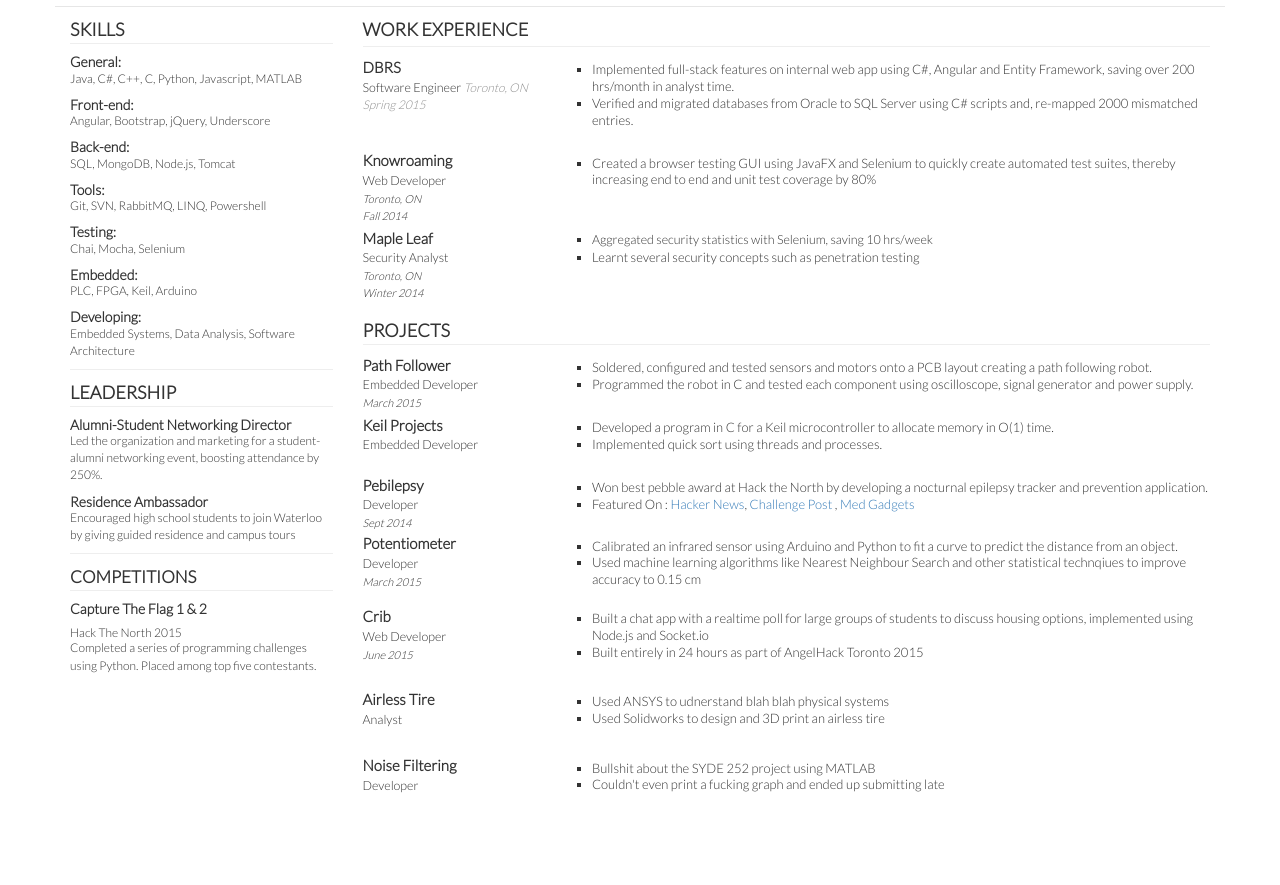
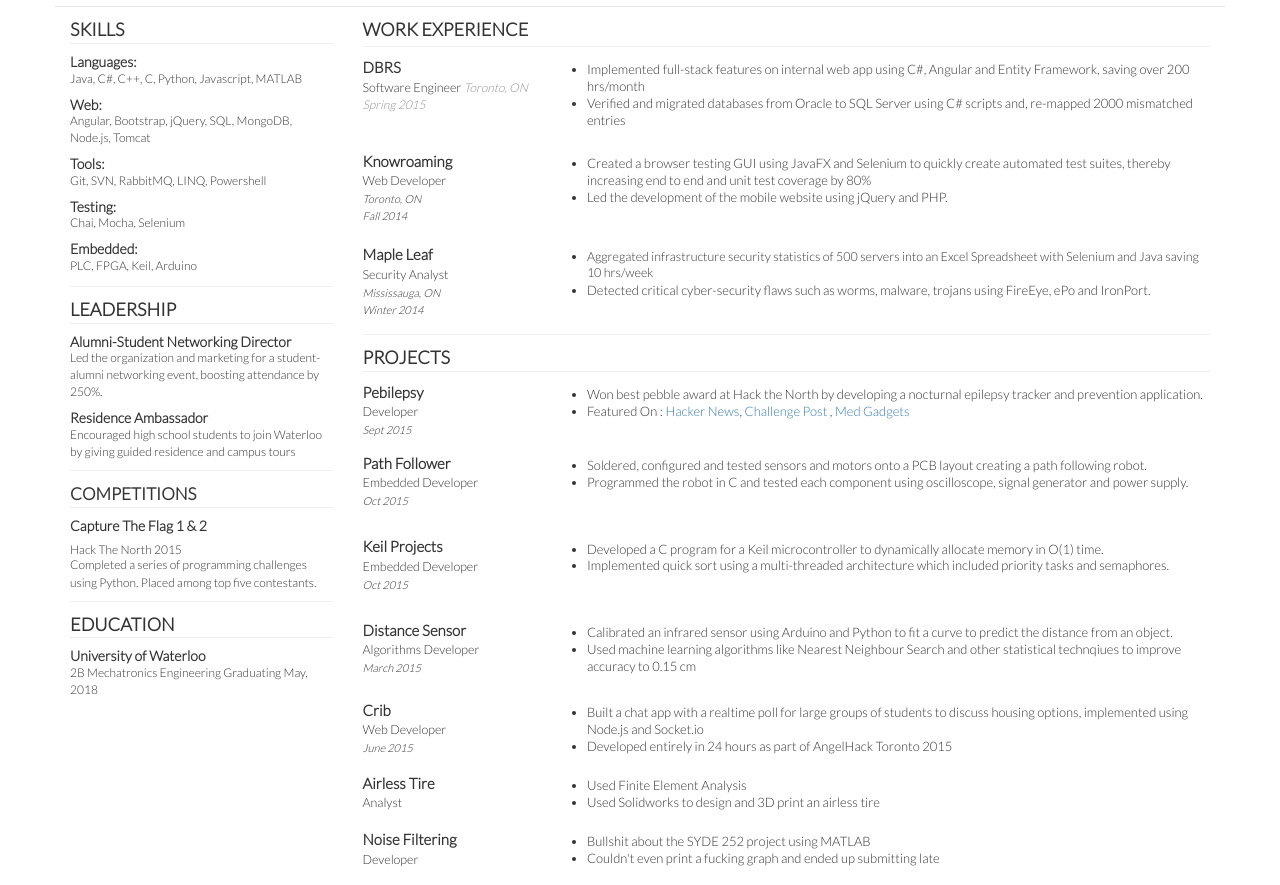
Before and after one commit to Spurrya/resume, a plain HTML site: page src/index.html in a window 1280 px wide. Shown: the part 55-940 px from the top of the page. Before the commit the page ends 867 px from the top, so only its background shows below. Drawn offline with Linux system fonts and the light colour scheme.

Commit message:
Fixed resume further

```diff
--- a/src/index.html
+++ b/src/index.html
@@ -53,8 +53,16 @@ h5{
   font-family: Raleway;
 }
 
+.work-exp .row{
+  height: 90px !important;
+}
+ .four-line{
+   height: 80px !important;
 
-
+ }
+ .three-line{
+   height: 50px !important;
+ }
 
 .heading2{
   font-size: 18px;
@@ -139,8 +147,8 @@ li
 
 li
 {
-  margin-left: -30px;
-  list-style-type:square;
+  margin-left: -35px;
+  list-style-type:disc;
 }
 
 hr{
@@ -184,14 +192,12 @@ hr{
         <div class="row">
             <div class="col-sm-3 col-xs-3">
             <div class="heading heading2" >SKILLS</div><hr>
-            <div class="skills">
-              <p><h5><b>General:</b></h5> Java, C#, C++, C, Python, Javascript, MATLAB</p>
-              <p><h5><b>Front-end:</b></h5> Angular, Bootstrap, jQuery, Underscore</p>
-              <p><h5><b>Back-end:</b></h5> SQL, MongoDB, Node.js, Tomcat</p>
+            <div class="skills" style="padding-bottom:2px">
+              <p><h5><b>Languages:</b></h5> Java, C#, C++, C, Python, Javascript, MATLAB</p>
+              <p><h5><b>Web:</b></h5> Angular, Bootstrap, jQuery, SQL, MongoDB, Node.js, Tomcat</p>
               <p><h5><b>Tools:</b></h5> Git, SVN, RabbitMQ, LINQ, Powershell </p>
               <p><h5><b>Testing:</b></h5> Chai, Mocha, Selenium</p>
               <p><h5><b>Embedded:</b></h5>PLC, FPGA, Keil, Arduino</p>
-             <p><h5><b>Developing:</b></h5>Embedded Systems, Data Analysis, Software Architecture</p>
             </div>
             <hr>
             <div class="heading heading2">
@@ -208,27 +214,36 @@ hr{
             <p><h5><b>Capture The Flag 1 &amp; 2</b></h5><h6>Hack The North 2015</h6>Completed a series of programming challenges using Python. Placed among top five contestants.</p>
 
             </div>
+            <hr>
+            <div class="heading heading2">
+ EDUCATION</div><hr>
+            <div class="skills">
+            <p><h5><b>University of Waterloo</b></h5> 2B Mechatronics Engineering Graduating May, 2018 </p>
+            </div>
 
           </div>
             <div class="col-sm-9 col-xs-9">
+              <div class="work-exp">
+
                 <div class="heading heading2" style="padding-bottom:3px;">
-                  WORK EXPERIENCE </div><hr>
+                  WORK EXPERIENCE
+                </div>
+                <hr>
                 <div class="row">
                     <div class="col-xs-3">
                       <span class="company">DBRS</span> <br>
                       <span class="position">Software Engineer </span>
                       <span class="techused">Toronto, ON</span><br>
-
                       <span class="techused">Spring 2015</span>
                        </div>
                     <div class="col-sm-9 col-xs-9 greybackground">
                         <div class ="details">
                           <ul>
                             <li>Implemented full-stack features on internal web app using
-                              C#, Angular and Entity Framework, saving over 200 hrs/month in analyst time.
+                              C#, Angular and Entity Framework, saving over 200 hrs/month
                             </li>
                             <li>
-                              Verified and migrated databases from Oracle to SQL Server using C# scripts and, re-mapped 2000 mismatched entries.
+                              Verified and migrated databases from Oracle to SQL Server using C# scripts and, re-mapped 2000 mismatched entries
                             </li>
                           </ul>
                         </div>
@@ -237,36 +252,31 @@ hr{
                     </div>
                 </div>
                 <div class="row jsection">
-
                     <div class="col-xs-3" >
                       <span class="company">Knowroaming </span><br>
                       <span class="position">Web Developer</span> <br>
                       <span class="location">Toronto, ON</span><br>
-
                       <span class="date">Fall 2014 </span>
-
                       </div>
-
                     <div class=" col-sm-9 col-xs-9 greybackground">
                       <div class ="details" >
                         <ul>
-                            <li>Created a browser testing GUI using JavaFX and Selenium to quickly create automated test suites, thereby increasing end to end and unit test coverage by 80%
+                            <li>
+                              Created a browser testing GUI using JavaFX and Selenium to quickly create automated test suites, thereby increasing end to end and unit test coverage by 80%
                             </li>
-                            <!-- <li>
-                              Built a web app in PHP to keep track of packages sent to clients
-                            </li> -->
+                            <li>
+                              Led the development of the mobile website using jQuery and PHP.
+                            </li>
                       </div>
-                        <!-- <div class="techused">Tech: SQL,  JDBC,JavaScript, Bootstrap, PHP, Chai, Mocha </div> -->
                     </div>
                 </div>
-                <div class="row jsection">
+                <div class="row jsection" style="padding-bottom:5px;">
                     <div class="col-sm-3 col-xs-3" >
                       <span class="company">Maple Leaf </span><br>
                       <span class="position">Security Analyst </span><br>
-                      <span class="location">Toronto, ON</span><br>
+                      <span class="location">Mississauga, ON</span><br>
 
                       <span class="date">Winter 2014 </span>
-
                     </div>
 
 
@@ -274,26 +284,49 @@ hr{
                       <div class ="details" >
                         <ul >
                           <li style="font-size:12.5px;">
-                            Aggregated security statistics with Selenium, saving 10 hrs/week
+                            Aggregated infrastructure security statistics of 500 servers into an Excel Spreadsheet with Selenium and Java saving 10 hrs/week
                           </li>
                           <li>
-                            Learnt several security concepts such as penetration testing
+                            Detected critical cyber-security flaws such as worms, malware, trojans
+                           using FireEye, ePo and IronPort.
                           </li>
                         </ul>
                           </div>
-
-                       <!-- <div class="techused">Tech: Java , Selenium , FireEye, IronPort
-                     </div> -->
                     </div>
                 </div>
-                <br>
+              </div>
+
+                <hr>
+                <div class="projects">
+
                 <div class="heading heading2">PROJECTS</div><hr>
 
-                <div class="row jsection">
+                <div class="row jsection three-line">
+                <div class="col-sm-3 col-xs-3" >
+                  <span class="company">Pebilepsy </span><br>
+                  <span class="position">Developer </span><br>
+                  <span class="date">Sept 2015 </span>
+                </div>
+                <div class="col-sm-9 col-xs-9 greybackground">
+                  <div class ="details" >
+                    <ul >
+                      <li >
+                        Won best pebble award at Hack the North by developing a nocturnal epilepsy tracker and prevention application.
+                      </li>
+                      <li>
+                        Featured On : <a href="https://news.ycombinator.com/item?id=8372583">Hacker News</a>, <a href="http://challengepost.com/software/pebilepsy"> Challenge Post</a> , <a href="http://www.medgadget.com/2014/09/pebilepsy-uses-fitness-tracker-to-monitor-night-time-seizures.html" > Med Gadgets </a>
+                      </li>
+                    </ul>
+                  </div>
+                </div>
+                </div>
+                <br>
+
+                <div class="row jsection four-line">
                     <div class="col-sm-3 col-xs-3" >
                       <span class="company">Path Follower</span><br>
                       <span class="position">Embedded Developer </span><br>
-                      <span class="date">March 2015 </span>
+                      <span class="date">Oct 2015 </span>
                     </div>
                     <div class="col-sm-9 col-xs-9 greybackground">
                       <div class ="details" >
@@ -309,19 +342,22 @@ hr{
                       </div>
                     </div>
                   </div>
-                  <div class="row jsection" >
+                  <div class="row jsection four-line" >
                     <div class="col-sm-3 col-xs-3" >
                       <span class="company">Keil Projects</span><br>
                       <span class="position">Embedded Developer </span><br>
+                      <span class="date">Oct 2015 </span>
+
                     </div>
                     <div class="col-sm-9 col-xs-9 greybackground">
                       <div class ="details" >
                         <ul >
                           <li>
-                            Developed a program in C for a Keil microcontroller to allocate memory in O(1) time.
+                            Developed a C program for a Keil microcontroller to dynamically allocate memory in O(1) time.
                           </li>
                           <li>
-                              Implemented  quick sort using threads and processes.
+                              Implemented quick sort using a multi-threaded architecture which included
+                              priority tasks and semaphores.
                           </li>
                         </ul>
                       </div>
@@ -329,30 +365,12 @@ hr{
                   </div>
 
                    <!-- <h5><b>Hardware</b></h5><br> -->
-                    <div class="row jsection">
+
+
+                  <div class="row jsection four-line" >
                     <div class="col-sm-3 col-xs-3" >
-                      <span class="company">Pebilepsy </span><br>
-                      <span class="position">Developer </span><br>
-                      <span class="date">Sept 2014 </span>
-                    </div>
-                    <div class="col-sm-9 col-xs-9 greybackground">
-                      <div class ="details" >
-                        <ul >
-                          <li >
-                            Won best pebble award at Hack the North by developing a nocturnal epilepsy tracker and prevention application.
-                          </li>
-                          <li>
-                            Featured On : <a href="https://news.ycombinator.com/item?id=8372583">Hacker News</a>, <a href="http://challengepost.com/software/pebilepsy"> Challenge Post</a> , <a href="http://www.medgadget.com/2014/09/pebilepsy-uses-fitness-tracker-to-monitor-night-time-seizures.html" > Med Gadgets </a>
-                          </li>
-                        </ul>
-                      </div>
-                    </div>
-                    </div><br>
-
-                  <div class="row jsection" style="margin-top:-15px;">
-                    <div class="col-sm-3 col-xs-3" >
-                      <span class="company">Potentiometer</span><br>
-                      <span class="position"> Developer </span><br>
+                      <span class="company">Distance Sensor</span><br>
+                      <span class="position">Algorithms Developer </span><br>
                       <span class="date">March 2015 </span>
                     </div>
                     <div class="col-sm-9 col-xs-9 greybackground">
@@ -368,7 +386,7 @@ hr{
                       </div>
                     </div>
                   </div>
-                  <div class="row" style="margin-top:-15px;">
+                  <div class="row three-line">
                     <div class="col-sm-3 col-xs-3" >
                       <span class="company"><b>Crib</b></span><br>
                       <span class="position">Web Developer </span><br>
@@ -381,14 +399,14 @@ hr{
                              Built a chat app with a realtime poll for large groups of students to discuss housing options, implemented using Node.js and  Socket.io
                           </li>
                           <li>
-                              Built entirely in 24 hours as part of AngelHack Toronto 2015
+                              Developed entirely in 24 hours as part of AngelHack Toronto 2015
                           </li>
                         </ul>
                       </div>
                     </div>
                   </div>
 
-                  <div class="row " style="margin-top:10px">
+                  <div class="row three-line" >
                     <div class="col-sm-3 col-xs-3" >
                       <span class="company">Airless Tire</span><br>
                       <span class="position">Analyst </span><br>
@@ -397,7 +415,7 @@ hr{
                       <div class ="details" >
                         <ul >
                           <li>
-                             Used ANSYS to udnerstand blah blah physical systems
+                             Used Finite Element Analysis
                           </li>
                           <li>
                              Used Solidworks to design and 3D print an airless tire
@@ -406,7 +424,7 @@ hr{
                       </div>
                     </div>
                   </div>
-                  <div class="row jsection" style="margin-top:10px">
+                  <div class="row jsection three-line" style="margin-top:10px">
                     <div class="col-sm-3 col-xs-3" >
                       <span class="company">Noise Filtering</span><br>
                       <span class="position">Developer </span><br>
@@ -473,6 +491,7 @@ hr{
                             </li>
                         </ul>
                     </div> -->
+                  </div>
                 </div>
         </div>
         <!-- /.row -->
```
Also changed, not shown: 2 other files.
